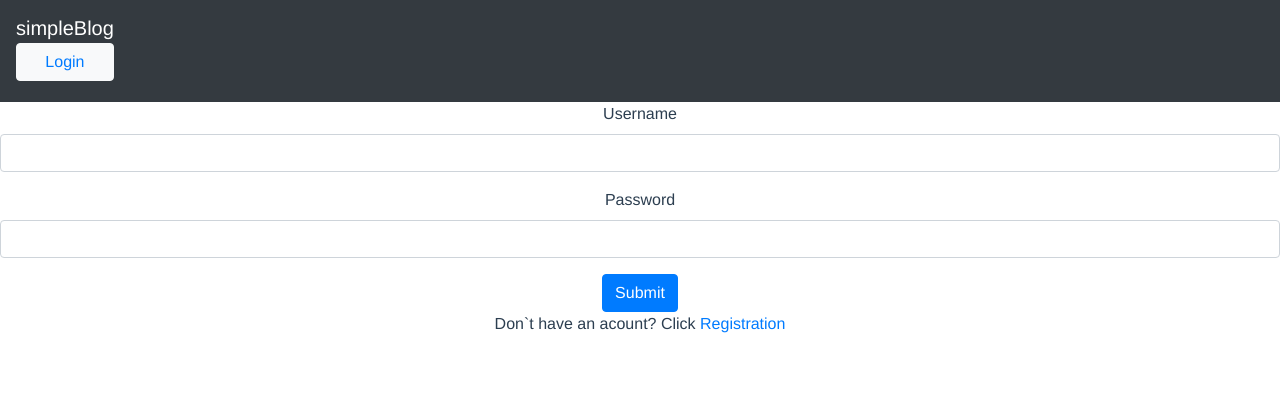
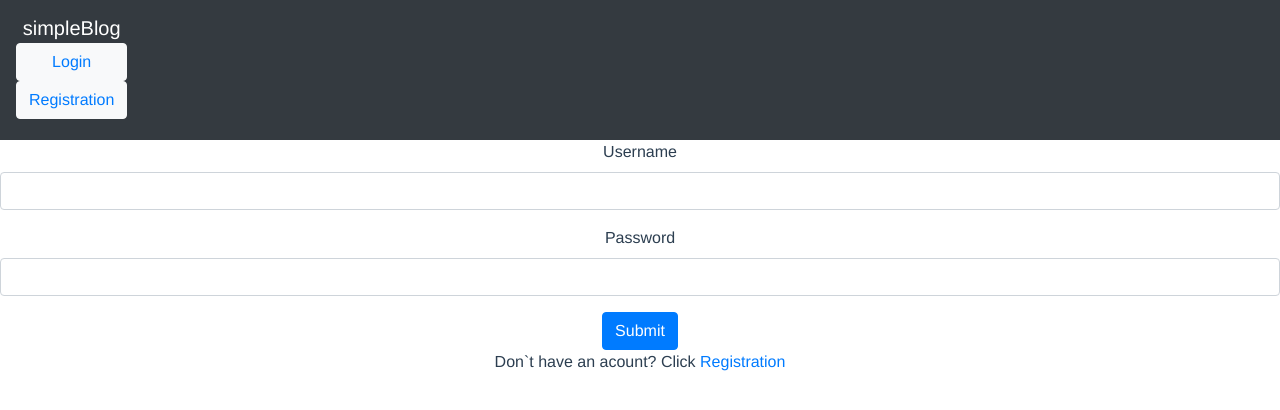
Before and after one commit to Chenger1/simpleBlog, a Vue app in the folder client/blog/: page /#/login in a window 1280 px wide. Shown: the top 410 px of the page. Built offline with nearby package versions, Linux system fonts and the light colour scheme.

Commit message:
Add user`s check to delete post/comment

```diff
--- a/client/blog/src/components/header.vue
+++ b/client/blog/src/components/header.vue
@@ -11,6 +11,11 @@
                         <router-link
                          to="/login">Login
                          </router-link>
+                    </button>
+                    <button class="btn btn-light">
+                        <router-link
+                        to='/registration'>Registration
+                        </router-link>
                     </button>
                 </div>
             </div>
--- a/client/blog/src/components/home_page.vue
+++ b/client/blog/src/components/home_page.vue
@@ -17,12 +17,12 @@
                                 User - <router-link :to="{name:'userProfile', params:{username:comment.author}}">{{comment.author}}</router-link>.
                                 Data- {{comment.pub_data}}.
                             </h6>
-                            <button type="submit"
+                            <button type="submit" v-if="get_username==comment.author"
                             class="btn btn-light">Delete Comment</button>
                         </span>
                     </li>
                 </ul>
-                <div class="card-footer">
+                <div class="card-footer" v-if="get_username==post.author">
                     <button v-on:click="deletePost(post)"
                     type="submit" class="btn btn-dark">Delete Post</button>
                 </div>
@@ -46,6 +46,9 @@ export default {
     computed: {
         postsList(){
             return this.$store.getters.GET_POSTS_GETTER;
+        },
+        get_username(){
+            return this.$store.getters.GET_USERNAME;
         }
     }
 }
```
